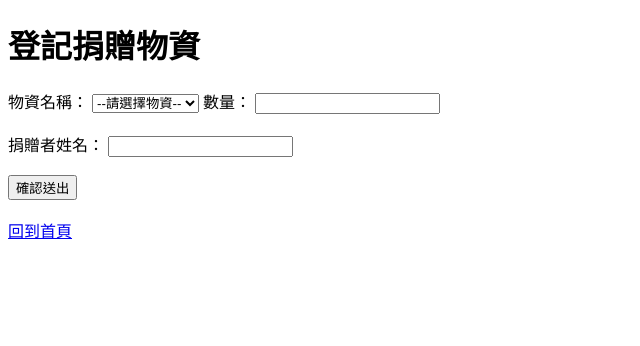
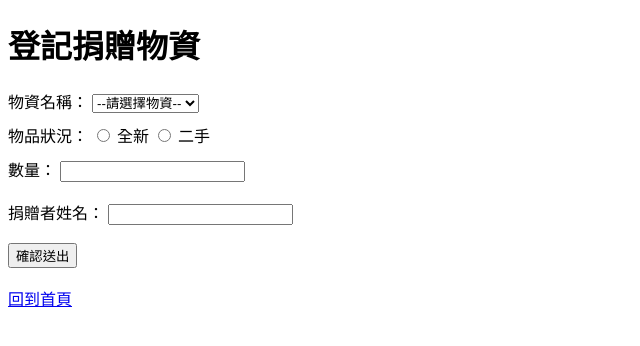
Before and after one commit to kaula147839/dothing, a Flask app: page /donate in a window 1280 px wide. Shown: the top 346 px of the page, without its empty margins (0-640 px from the left). Run offline with Flask 3, Linux system fonts and the light colour scheme.

Commit message:
新增物品狀態

```diff
--- a/app.py
+++ b/app.py
@@ -20,7 +20,10 @@
     item_name = db.Column(db.String(100), nullable=False)
     quantity = db.Column(db.Integer, nullable=False)
     donor_name = db.Column(db.String(100), nullable=False)
+    # 新增這行：記錄全新或二手
+    condition = db.Column(db.String(10), nullable=False)
     timestamp = db.Column(db.DateTime, default=datetime.now)
+
 # 5. 在程式第一次執行時建立資料庫檔案
 with app.app_context():
     db.create_all()
@@ -61,21 +64,35 @@
 def donate():
     if request.method == 'POST':
         item = request.form.get('item_name')
-
-        # 如果使用者選「其他」，就改用自定義的那個欄位
         if item == '其他':
             item = request.form.get('other_item')
 
         new_item = Donation(
-            item_name=item, # 存入判斷後的名稱
+            item_name=item,
             quantity=request.form.get('quantity'),
-            donor_name=request.form.get('donor_name')
+            donor_name=request.form.get('donor_name'),
+            # 新增這行：抓取表單中的 condition 數值
+            condition=request.form.get('condition')
         )
         db.session.add(new_item)
         db.session.commit()
-        return redirect(url_for('home'))
+        return redirect(url_for('list_items')) # 或 redirect(url_for('home'))
 
     return render_template('donate.html')
+
+@app.route('/delete/<int:id>')
+def delete_item(id):
+    # 獲取密碼以維持權限
+    pwd = request.args.get('password')
+
+    # 根據 ID 找到資料並刪除
+    item_to_delete = Donation.query.get_or_404(id)
+    db.session.delete(item_to_delete)
+    db.session.commit()
+
+    # 刪除後跳回管理頁面，並帶上密碼參數
+    return redirect(url_for('admin_panel', password=pwd))
+
 
 # 新增一個刪除功能
 @app.route('/admin', methods=['GET'])
@@ -97,43 +114,42 @@
 
     return render_template('admin.html', items=items)
 
-@app.route('/delete/<int:id>')
-def delete_item(id):
-    # 獲取密碼以維持權限
-    pwd = request.args.get('password')
-
-    # 根據 ID 找到資料並刪除
-    item_to_delete = Donation.query.get_or_404(id)
-    db.session.delete(item_to_delete)
-    db.session.commit()
-
-    # 刪除後跳回管理頁面，並帶上密碼參數
-    return redirect(url_for('admin_panel', password=pwd))
 
 @app.route('/export')
 def export_excel():
-    # 1. 把所有資料抓出來
     items = Donation.query.all()
 
-    # 2. 轉換成 pandas 的 DataFrame 格式
+    # 1. 建立一個大的 DataFrame
     data = [{
         "ID": item.id,
         "物資名稱": item.item_name,
+        "物品狀況": item.condition,
         "數量": item.quantity,
         "捐贈者": item.donor_name,
-        "捐贈時間": item.timestamp.strftime('%Y-%m-%d %H:%M')
+        "捐贈時間": item.timestamp.strftime('%Y-%m-%d %H:%M'),
     } for item in items]
+    df_all = pd.DataFrame(data)
 
-    df = pd.DataFrame(data)
+    # 2. 準備在記憶體中建立 Excel
+    output = io.BytesIO()
 
-    # 3. 把 Excel 存在記憶體中，不用真的存一個檔案在硬碟裡
-    output = io.BytesIO()
-    df.to_excel(output, index=False, engine='openpyxl')
+    # 3. 使用 ExcelWriter 來寫入多個 Sheet
+    with pd.ExcelWriter(output, engine='openpyxl') as writer:
+        # Sheet 1: 所有資料總表
+        df_all.to_excel(writer, sheet_name='全部資料', index=False)
+
+        # Sheet 2, 3, ... : 依照物資名稱分組
+        # 取得所有獨特的物資名稱
+        unique_items = df_all['物資名稱'].unique()
+        for item_name in unique_items:
+            # 篩選出該物資的資料
+            df_subset = df_all[df_all['物資名稱'] == item_name]
+            # 寫入對應名稱的 Sheet (Excel 的 sheet 名稱限制 31 字以內)
+            writer_name = str(item_name)[:31]
+            df_subset.to_excel(writer, sheet_name=writer_name, index=False)
+
     output.seek(0)
-
-    # 4. 回傳給瀏覽器下載
-    return send_file(output, download_name="donations.xlsx", as_attachment=True)
-
+    return send_file(output, download_name="donations_report.xlsx", as_attachment=True)
 @app.route('/api/items')
 def get_items():
     items = Donation.query.all()
--- a/templates/admin.html
+++ b/templates/admin.html
@@ -14,6 +14,7 @@
         <th>數量</th>
         <th><a href="/admin?sort=name&password={{ request.args.get('password') }}">捐贈者</a></th>
         <th><a href="/admin?sort=timestamp&password={{ request.args.get('password') }}">捐贈時間</a></th>
+        <th>物品狀況</th>
         <th>操作</th>
     </tr>
         {% for item in items %}
@@ -22,7 +23,9 @@
         <td>{{ item.item_name }}</td>
         <td>{{ item.quantity }}</td>
         <td>{{ item.donor_name }}</td>
-        <td>{{ item.timestamp.strftime('%Y-%m-%d %H:%M') }}</td> <td>
+        <td>{{ item.timestamp.strftime('%Y-%m-%d %H:%M') }}</td>
+        <td>{{ item.condition }}</td>
+        <td>
             <a href="/delete/{{ item.id }}?password={{ request.args.get('password') }}"
             onclick="return confirm('確定要刪除嗎？')">刪除</a>
         </td>
--- a/templates/donate.html
+++ b/templates/donate.html
@@ -19,6 +19,11 @@
     <div id="other_input_div" style="display:none; margin-top: 5px;">
         <label>請輸入其他物資名稱：</label>
         <input type="text" name="other_item" id="other_item_input">
+    </div>
+    <div style="margin-top: 10px; margin-bottom: 10px;">
+        <label>物品狀況：</label>
+        <input type="radio" name="condition" value="全新" required> 全新
+        <input type="radio" name="condition" value="二手" required> 二手
     </div>
 
     <script>
--- a/templates/list.html
+++ b/templates/list.html
@@ -31,6 +31,7 @@
             <th>數量</th>
             <th><a href="/list?sort=name&q={{ query }}">捐贈者</a></th>
             <th><a href="/list?sort=timestamp&q={{ query }}">捐贈時間</a></th>
+            <th>物品狀況</th>
         </tr>
 
         {% for item in items %}
@@ -40,10 +41,11 @@
             <td>{{ item.quantity }}</td>
             <td>{{ item.donor_name }}</td>
             <td>{{ item.timestamp.strftime('%Y-%m-%d %H:%M') }}</td>
+            <td>{{ item.condition }}</td>
         </tr>
         {% else %}
         <tr>
-            <td colspan="5" style="text-align:center;">目前沒有找到符合的物資紀錄</td>
+            <td colspan="6" style="text-align:center;">目前沒有找到符合的物資紀錄</td>
         </tr>
         {% endfor %}
     </table>
```
Also changed, not shown: charity.db (deleted).
